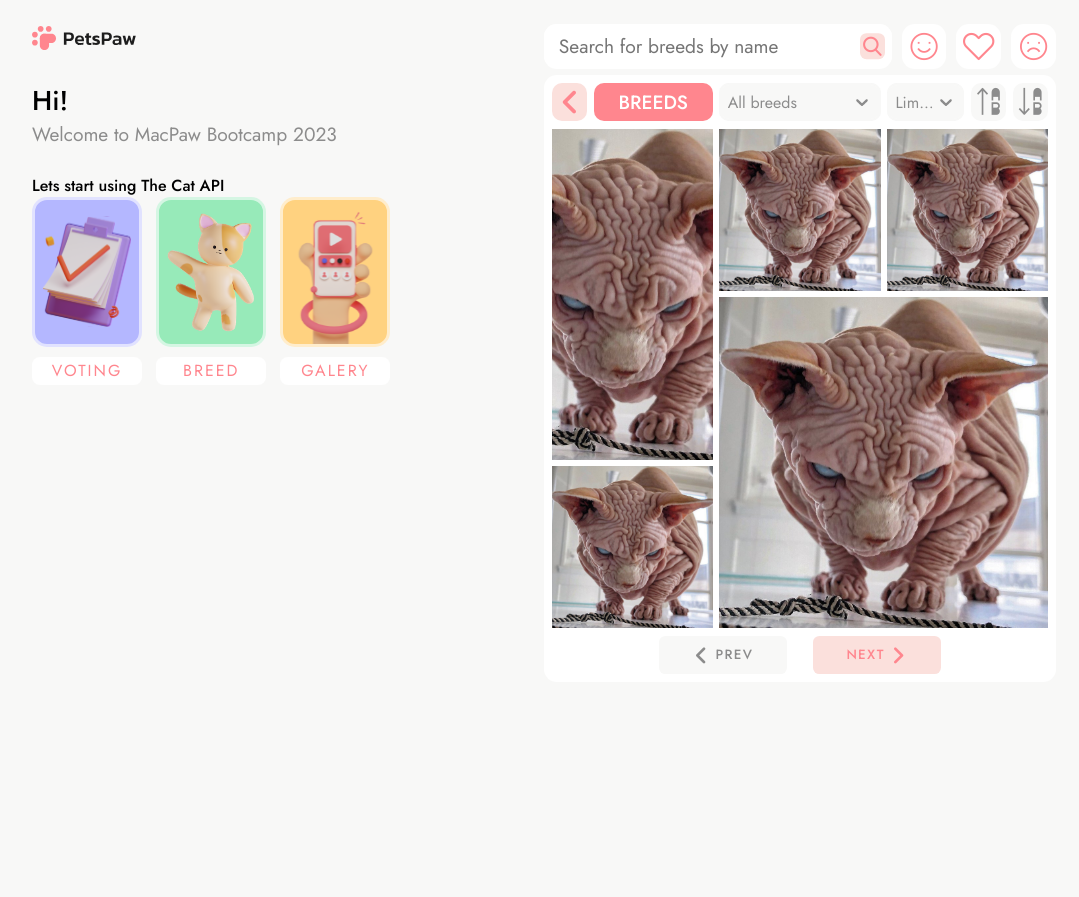
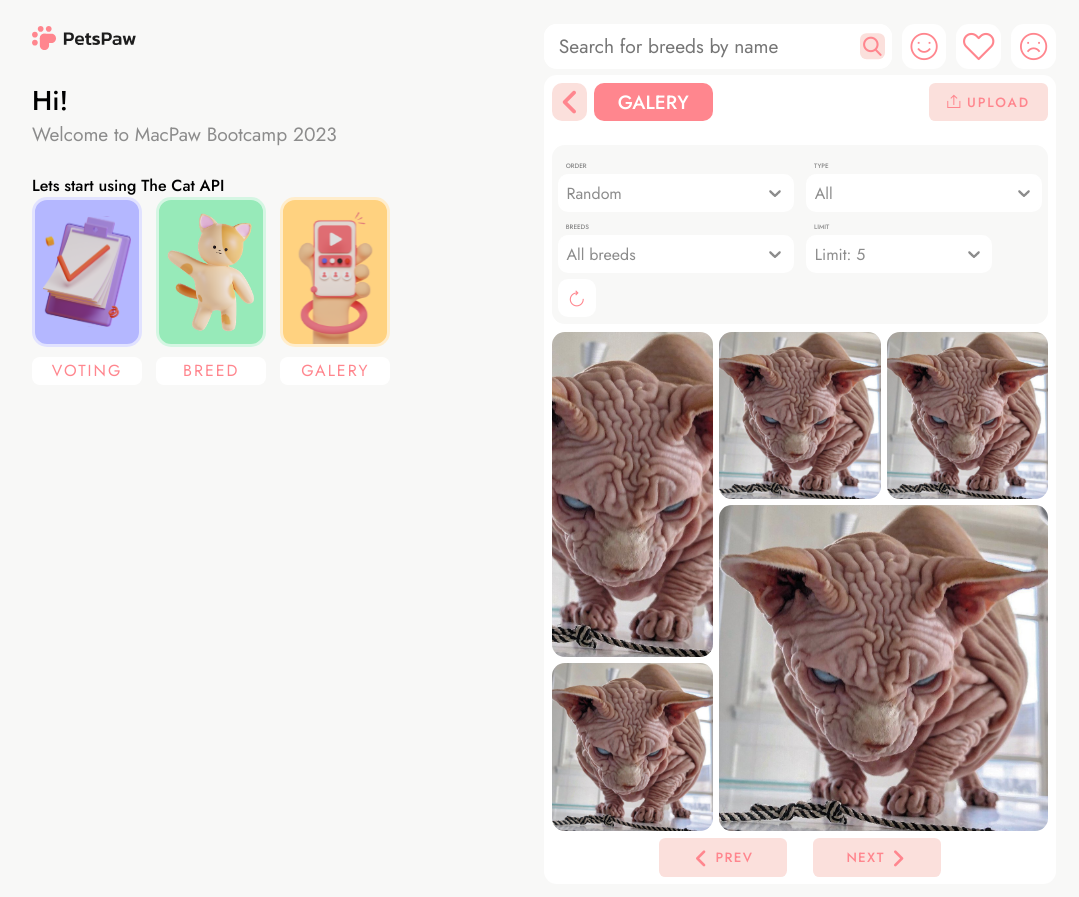
Before and after one commit to Monticorik/MacPaw-App, a React (Create React App) app: page / in a window 1280 px wide. Shown: the whole page, without its empty margins (96-1175 px from the left). Before the commit the page ends 800 px from the top, so only its background shows below. Built offline with nearby package versions, Linux system fonts and the light colour scheme.

Commit message:
feat: added layout for the galery page

```diff
--- a/src/Components/app/App.js
+++ b/src/Components/app/App.js
@@ -1,5 +1,6 @@
 import AppHeader from '../appHeader/AppHeader';
 import Breeds from '../breeds/Breeds';
+import Galery from '../galery/Galery';
 
 import '../../style/style.scss';
 
@@ -11,7 +12,7 @@ function App() {
         </div>
         <div className='right_side'>
           <main>
-            <Breeds/>
+            <Galery/>
           </main>
         </div>
     </div>
--- a/src/Components/appWrapper/appWrapper.scss
+++ b/src/Components/appWrapper/appWrapper.scss
@@ -18,6 +18,16 @@
     max-width: 60px;
     font-size: var(--font-lg);
     color: var(--red);
+
+    &:hover,
+    &:focus{
+        background-color: var(--pink);
+    }
+
+    &:active{
+        background-color: var(--red);
+        color: var(--white);
+    }
 }
 
 .search_block{
@@ -45,6 +55,26 @@
                 padding: 2px 1vw;
                 font-size: var(--font-md);
                 color: var(--gray);
+
+                &:hover{
+                    border-color: var(--pink);
+                }
+
+                &:focus{
+                    border-color: var(--red);
+
+                    &::placeholder{
+                        opacity: 0;
+                    }
+                }
+
+                &:active{
+                    border-color: var(--red);
+
+                    &::placeholder{
+                        opacity: 0;
+                    }
+                }
             }
 
             .search_button{
@@ -61,8 +91,15 @@
                 height: 2vw;
                 max-height: 40px;
                 background-color: var(--pink);
+                cursor: pointer;
                 font-size: var(--font-md);
                 color: var(--red);
+
+                &:hover,
+                &:focus{
+                    background-color: var(--red);
+                    color: var(--white);
+                }
             }
         }
     }
@@ -80,6 +117,6 @@
     height: fit-content;
     background-color: white;
     border-radius: 1vw;
-    margin-top: 0.5vw;
+    margin: 0.5vw 0 1vw 0;
     padding: 0.6vw;
 }
--- a/src/Components/buttons/buttons.scss
+++ b/src/Components/buttons/buttons.scss
@@ -10,17 +10,28 @@
 }
 
 @mixin pink-buttons-style{
+
+
+
+}
+
+.back_button{
+    @include buttons-style;
     background-color: var(--pink);
 
     i{
         font-size: var(--font-lg);
         color: var(--red);
     }
-}
 
-.back_button{
-    @include buttons-style;
-    @include pink-buttons-style;
+    &:hover,
+    &:focus{
+        background-color: var(--red);
+
+        i{
+            color: var(--white);
+        }
+    }
 }
 
 .call_menu_button{
@@ -33,4 +44,27 @@
 
 .update_button{
     @include buttons-style;
+    background-color: var(--white);
+
+    i{
+        font-size: var(--font-md);
+        color: var(--red);
+    }
+
+    &:hover,
+    &:focus{
+        background-color: var(--pink);
+
+        i{
+            color: var(--red);
+        }
+    }
+
+    &:active{
+        background-color: var(--red);
+
+        i{
+            color: var(--white);
+        }
+    }
 }
--- a/src/Components/filters/PageFilters.js
+++ b/src/Components/filters/PageFilters.js
@@ -32,9 +32,9 @@ const LimitFilter = (props) => {
     const {label} = props;
 
     return (
-        <>
+        <div id="limit_filter">
             {label ? <label htmlFor="limit">Limit</label> : null}
-            <Select id='limit_filter'
+            <Select id='limit'
                     className='limit'
                     classNamePrefix={'limit'}
                     placeholder="Limit"
@@ -44,7 +44,7 @@ const LimitFilter = (props) => {
                     defaultValue={limitOptions[0]}
                     options={limitOptions}
             />
-        </>
+        </div>
     );
 }
 
@@ -52,9 +52,9 @@ const BreedsFilter = (props) => {
     const {label} = props;
 
     return (
-        <>
-            {label ? <label htmlFor="breeds">breeds</label> : null}
-            <Select id='breeds_filter'
+        <div id='breeds_filter'>
+            {label ? <label htmlFor="breeds">Breeds</label> : null}
+            <Select id='breeds'
                     className='breeds'
                     classNamePrefix={'breeds'}
                     placeholder="Breeds"
@@ -64,7 +64,7 @@ const BreedsFilter = (props) => {
                     defaultValue={breedsOptions[0]}
                     options={breedsOptions}
             />
-        </>
+        </div>
     );
 }
 
@@ -72,9 +72,9 @@ const OrderFilter = (props) => {
     const {label} = props;
 
     return (
-        <>
-            {label ? <label htmlFor="order">order</label> : null}
-            <Select id='order_filter'
+        <div id='order_filter'>
+            {label ? <label htmlFor="order">Order</label> : null}
+            <Select id='order'
                     className='order'
                     classNamePrefix={'order'}
                     placeholder="Order"
@@ -84,7 +84,7 @@ const OrderFilter = (props) => {
                     defaultValue={orderOptions[0]}
                     options={orderOptions}
             />
-        </>
+        </div>
     );
 }
 
@@ -92,9 +92,9 @@ const TypeFilter = (props) => {
     const {label} = props;
 
     return (
-        <>
-            {label ? <label htmlFor="type">type</label> : null}
-            <Select id='type_filter'
+        <div id="type_filter">
+            {label ? <label htmlFor="type">Type</label> : null}
+            <Select id='type'
                     className='type'
                     classNamePrefix={'type'}
                     placeholder="Type"
@@ -104,7 +104,7 @@ const TypeFilter = (props) => {
                     defaultValue={typeOptions[0]}
                     options={typeOptions}
             />
-        </>
+        </div>
     );
 }
 
--- a/src/Components/filters/pageFilters.scss
+++ b/src/Components/filters/pageFilters.scss
@@ -14,6 +14,7 @@
         padding: 0 0.5vw;
         height: 100%;
         background-color: var(--background);
+        cursor: pointer !important;
 
         &--menu-is-open{
             border-color: var(--pink);
@@ -27,10 +28,6 @@
 
         &:focus{
             border-color: var(--pink);
-        }
-
-        &:active{
-            border-color: var(--red);
         }
     }
 
@@ -50,6 +47,7 @@
     &__option{
         border-radius: 4px;
         padding: 8px 1vw;
+        cursor: pointer !important;
 
         &:hover{
             background-color: var(--pink);
@@ -73,6 +71,14 @@
     }
 }
 
+label{
+    padding-left: 0.6vw;
+    font-weight: 500;
+    font-size: 0.5vw;
+    color: var(--gray);
+    text-transform: uppercase;
+}
+
 .limit{
     @include filter-style;
 }
--- /dev/null
+++ b/src/Components/galery/Galery.js
@@ -0,0 +1,36 @@
+import AppWrapper from "../appWrapper/AppWrapper";
+import Label from "../label/Label";
+import { BackButton, UpdateButton } from "../buttons/Buttons";
+import {LimitFilter, BreedsFilter, OrderFilter, TypeFilter} from '../filters/PageFilters';
+import GridImageSection from "../gridImageSection/GridImageSection";
+import Pagination from "../pagination/Pagination";
+
+import "./galery.scss";
+
+const Galery = () => {
+    return(
+        <AppWrapper>
+            <aside className="filters_section">
+                <BackButton/>
+                <Label text="Galery"/>
+                <button className="upload_image">
+                    <i className="icon_upload"></i>
+                    <span>upload</span>
+                </button>
+                <div className="galery_filters">
+                    <OrderFilter label/>
+                    <TypeFilter label/>
+                    <BreedsFilter label/>
+                    <LimitFilter label/>
+                    <div className="update_block">
+                        <UpdateButton/>
+                    </div>
+                </div>
+            </aside>
+            <GridImageSection/>
+            <Pagination/>
+        </AppWrapper>
+    )
+}
+
+export default Galery;
--- /dev/null
+++ b/src/Components/galery/galery.scss
@@ -0,0 +1,140 @@
+.filters_section{
+    display: grid;
+    grid-template: repeat(4, 1fr) / repeat(12, 1fr);
+    gap: 0.5vw;
+    height: fit-content;
+    max-height: fit-content;
+    min-height: 75px;
+    margin-bottom: 0.6vw;
+
+    .back_button,
+    .label,
+    .upload_image{
+        height: 3vw;
+        max-height: 40px;
+        min-height: 25px;
+    }
+
+    .back_button{
+        grid-column: 1 / 2;
+    }
+
+    .label{
+        grid-column: 2 / 5;
+    }
+
+    .upload_image{
+        grid-column: 10 / 13;
+        display: flex;
+        justify-content: center;
+        align-items: center;
+        gap: 0.5vw;
+        border-radius: 0.5vw;
+        width: 100%;
+        background-color: var(--pink);
+        cursor: pointer;
+
+        i{
+            font-size: var(--font-sm);
+            font-weight: 500;
+            color: var(--red);
+        }
+
+        span{
+            font-size: var(--font-sm);
+            font-weight: 500;
+            color: var(--red);
+            text-transform: uppercase;
+            letter-spacing: 0.15vw;
+        }
+
+        &:hover,
+        &:focus{
+            background-color: var(--red);
+
+            i{
+                color: var(--white);
+            }
+
+            span{
+                color: var(--white);
+            }
+        }
+    }
+
+    .galery_filters{
+        grid-column: 1 / 13;
+        grid-row: 2 / 5;
+        display: flex;
+        flex-wrap: wrap;
+        flex-direction: row;
+        border-radius: 1vw;
+        background-color: var(--background);
+
+        #order_filter,
+        #type_filter,
+        #breeds_filter{
+            flex-basis: 50%;
+        }
+
+        #order_filter,
+        #type_filter{
+            padding: .5vw;
+            padding-bottom: 0px;
+        }
+
+        #limit_filter{
+            flex-basis: 40%;
+        }
+
+        .order,
+        .type,
+        .breeds,
+        .limit{
+            &__control{
+                border-color: var(--white);
+                background-color: var(--white);
+
+                &--menu-is-open{
+                    border-color: var(--pink);
+                    border-bottom: none;
+                    border-radius: 10px 10px 0 0;
+                }
+
+                &:hover{
+                    border-color: var(--pink);
+                }
+
+                &:focus{
+                    border-color: var(--pink);
+                }
+            }
+
+            &__menu{
+                background-color: var(--white);
+            }
+        }
+
+        .update_block{
+            flex-basis: 10%;
+            align-self: flex-end;
+
+            .update_button{
+                height: 38px;
+                min-height: 38px;
+                width: 38px;
+                margin-left: auto;
+                margin-right: auto;
+            }
+        }
+
+        #breeds_filter,
+        #limit_filter,
+        .update_block{
+            padding: .5vw;
+            padding-top: 0px;
+        }
+
+
+    }
+}
--- a/src/Components/gridImageSection/GridImageSection.js
+++ b/src/Components/gridImageSection/GridImageSection.js
@@ -3,7 +3,7 @@ import "./gridImageSection.scss";
 
 const GridImageSection = () => {
 
-    const rightImagePositionStyle = [
+    const firstImagePositionStyle = [
         {gridArea: "1 / 1 / 3 / 2"},
         {gridArea: "1 / 2 / 2 / 3"},
         {gridArea: "1 / 3 / 2 / 4"},
@@ -11,15 +11,15 @@ const GridImageSection = () => {
         {gridArea: "2 / 2 / 4 / 4"},
     ]
 
-    const leftImagePositionStyle = [
-        {gridArea: "4 / 1 / 5 / 2"},
-        {gridArea: "4 / 2 / 5 / 3"},
-        {gridArea: "4 / 3 / 6 / 4"},
-        {gridArea: "5 / 1 / 7 / 3"},
-        {gridArea: "6 / 3 / 7 / 4"},
+    const secondImagePositionStyle = [
+        {gridArea: "1 / 1 / 2 / 2"},
+        {gridArea: "1 / 2 / 2 / 3"},
+        {gridArea: "1 / 3 / 3 / 4"},
+        {gridArea: "2 / 1 / 4 / 3"},
+        {gridArea: "3 / 3 / 4 / 4"},
     ]
 
-    const imgArr = [
+    const imgList = [
         {src:cat, alt:'cat'},
         {src:cat, alt:'cat'},
         {src:cat, alt:'cat'},
@@ -27,17 +27,14 @@ const GridImageSection = () => {
         {src:cat, alt:'cat'},
     ]
 
-    const setImageLayout = () => {
-        const images = imgArr.map((element, index) => {
-                            const imageGridPosition = index % 10 < 5 ? rightImagePositionStyle[index % 5] : leftImagePositionStyle[index % 5];
-                            return(
-                                <div className="grid_img"
-                                     style={imageGridPosition}
-                                     key={index}>
-                                    <img src={element.src} alt={element.alt}/>
-                                </div>
-                            )
-                       })
+    const setImagesBlock = () => {
+        const images = [];
+
+        for(let i = 0; i < imgList.length; i += 5) {
+            const arr = imgList.slice(i, i + 5);
+            const positionStyleList = i % 10 ? secondImagePositionStyle : firstImagePositionStyle;
+            images.push(imageListHandler(arr, positionStyleList));
+        }
 
         return(
             <>
@@ -46,11 +43,30 @@ const GridImageSection = () => {
         )
     }
 
+    const imageListHandler = (list, positionStyleList) => {
+        const imageList = list.map((image, index) => {
+                                return(
+                                    <div className="grid_img"
+                                        style={positionStyleList[index % 5]}
+                                        key={index}>
+                                        <figure>
+                                            <img src={image.src} alt={image.alt}/>
+                                            <figcaption>{image.alt}</figcaption>
+                                        </figure>
+                                    </div>
+                                )
+                        })
+
+        return(
+            <div className="images_block">
+                {imageList}
+            </div>
+        )
+    }
+
     return(
         <section>
-            <div className="images">
-                {setImageLayout()}
-            </div>
+            {setImagesBlock()}
         </section>
     )
 }
--- a/src/Components/gridImageSection/gridImageSection.scss
+++ b/src/Components/gridImageSection/gridImageSection.scss
@@ -1,4 +1,6 @@
-.images{
+@import "../../style/variables.css";
+
+.images_block{
     display: grid;
     grid-template-columns: repeat(3, 1fr);
     grid-template-rows: repeat(3, 1fr);
@@ -6,7 +8,7 @@
     height: fit-content;
     width: 100%;
     height: 39vw;
-    max-height: 600px;
+    max-height: 700px;
     margin-bottom: 0.6vw;
 
     .grid_img{
@@ -14,6 +16,54 @@
         justify-content: center;
         align-items: center;
         width: 100%;
+
+        figure{
+            position: relative;
+            overflow: hidden;
+            border-radius: 1vw;
+            width: 100%;
+            height: 100%;
+
+            &::before{
+                content: "";
+                display: none;
+            }
+
+            &:hover{
+                figcaption{
+                    display: flex;
+                }
+
+                &::before{
+                    content: "";
+                    position: absolute;
+                    display: block;
+                    width: 100%;
+                    height: 100%;
+                    background: rgba(255, 134, 142, 0.6);
+                }
+            }
+        }
+
+        figcaption{
+            position: absolute;
+            left: 10px;
+            right: 10px;
+            bottom: 10px;
+            display: none;
+            align-items: center;
+            justify-content: center;
+            border-radius: 0.6vw;
+            height: fit-content;
+            padding: 4px;
+            background: var(--white);
+            font-size: var(--font-md);
+            font-weight: 400;
+            text-align: center;
+            color: var(--red);
+        }
+
+
 
         img{
             width: 100%;
--- a/src/Components/pagination/Pagination.js
+++ b/src/Components/pagination/Pagination.js
@@ -3,8 +3,7 @@ import "./pagination.scss";
 const Pagination = () => {
     return(
         <nav className="pagination">
-            <button className="pagination_prev"
-                    disabled>
+            <button className="pagination_prev">
                 <i className="icon_arrow_left"></i>
                 <span>prev</span>
             </button>
--- a/src/style/style.scss
+++ b/src/style/style.scss
@@ -7,6 +7,11 @@
   margin: 0;
   padding: 0;
   box-sizing: border-box;
+
+  :focus,
+  :active{
+    outline: none;
+  }
 }
 
 ul,
@@ -41,23 +46,16 @@ p {
   padding: 0;
 }
 
-
-
 input::-webkit-outer-spin-button,
 input::-webkit-inner-spin-button {
   -webkit-appearance: none;
   margin: 0;
 }
 
-button,
-select{
+button{
   border: none;
   background-color: var(--background);
-}
-
-select:active,
-select:focus{
-  outline:none
+  cursor: pointer;
 }
 
 body{
```
Also changed, not shown: src/Components/pagination/pagination.scss (+10 -0 lines), 1 other file (tests, documents, lock files or other folders).
